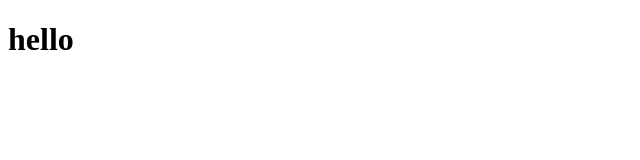
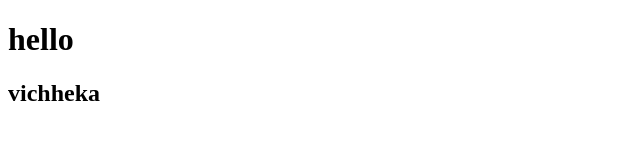
Before and after one commit to PichVichheka/Eii-ka, a plain HTML site: page index.html in a window 1280 px wide. Shown: the whole page, without its empty margins (0-640 px from the left). Drawn offline with Linux system fonts and the light colour scheme.

Commit message:
add vichheka

```diff
--- a/index.html
+++ b/index.html
@@ -7,5 +7,6 @@
 </head>
 <body>
    <h1>hello </h1>
+   <h2>vichheka</h2>
 </body>
 </html>
```
